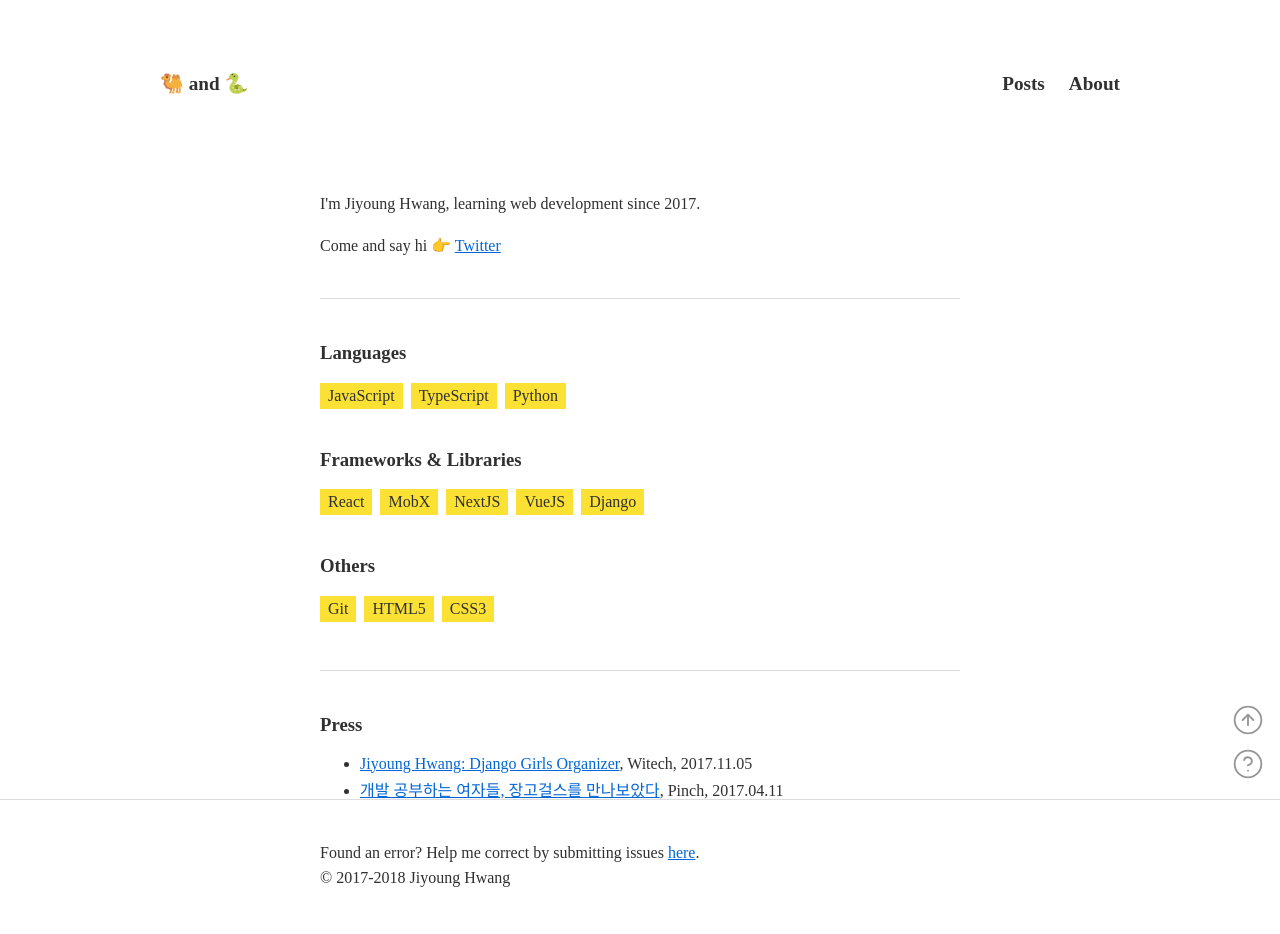
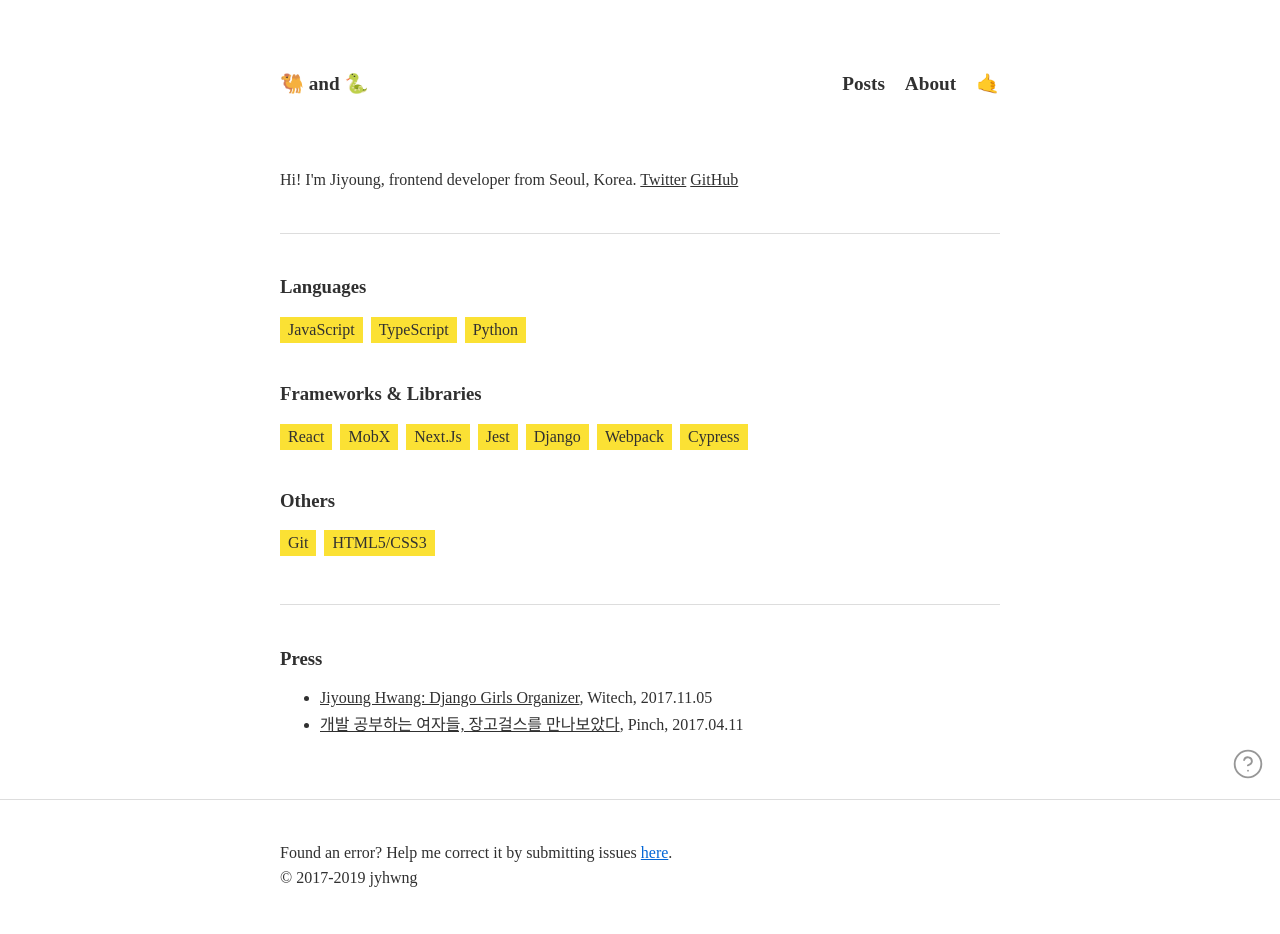
Before and after one commit to jyhwng/jyhwng.github.io, a Gatsby site: page /about in a window 1280 px wide. After the commit the page ends 895 px from the top, so only its background shows below. Built offline with nearby package versions, Linux system fonts and the light colour scheme; Gatsby itself is replaced by a stand-in of ours; a web font is replaced by a local one.

Commit message:
Fix/edit about page (#10)
* Edit max-width

* Change header to use position sticky

* Update about page

* Remove scroll to top button

* Create projects page

* Add project menu

* Edit dev command

* Add github link in about

```diff
--- a/package.json
+++ b/package.json
@@ -23,7 +23,7 @@
   "main": "n/a",
   "scripts": {
     "build": "rm -rf .cache && gatsby build",
-    "dev": "rm -rf .cache && gatsby develop",
+    "dev": "gatsby develop",
     "deploy": "rm -rf .cache && gatsby build && gh-pages -d public -b master"
   },
   "devDependencies": {
--- a/src/components/Container/index.js
+++ b/src/components/Container/index.js
@@ -1,12 +1,10 @@
-import React from 'react'
-import styled from 'styled-components'
+import React from "react";
+import styled from "styled-components";
 
-export const Container = ({children}) => (
-  <ContainerBase>{children}</ContainerBase>
-)
+export const Container = ({ children }) => <ContainerBase>{children}</ContainerBase>;
 
 const ContainerBase = styled.div`
-  max-width: 640px;
+  max-width: 720px;
   margin: 0 auto;
   width: 100%;
-`
+`;
--- /dev/null
+++ b/src/components/Emoji/index.js
@@ -0,0 +1,7 @@
+import React from "react";
+
+export const Emoji = ({ children }) => (
+  <span role="img" aria-labelledby="emoji">
+    {children}
+  </span>
+);
--- a/src/components/Footer/index.js
+++ b/src/components/Footer/index.js
@@ -11,39 +11,31 @@ export class Footer extends Component {
 
   render() {
     return (
-      <div>
+      <>
         <FooterBase isOpen={this.state.isOpen}>
           <Wrapper>
             <p>
-              Found an error? Help me correct by submitting issues{" "}
-              <a href="https://github.com/jyhwng/blog/" target="_blank" rel="noopener noreferrer">
+              Found an error? Help me correct it by submitting issues{" "}
+              <a
+                href="https://github.com/jyhwng/jyhwng.github.io"
+                target="_blank"
+                rel="noopener noreferrer"
+              >
                 here
-              </a>.
+              </a>
+              .
             </p>
-            <p>© 2017-2018 Jiyoung Hwang</p>
+            <p>© 2017-2019 jyhwng</p>
           </Wrapper>
         </FooterBase>
         <Button onClick={this.handleOpenFooter} />
-      </div>
+      </>
     );
   }
 }
 
 const Button = ({ onClick }) => (
   <ButtonWrapper>
-    <Anchor onClick={() => window.scroll({ top: 0, behavior: "smooth" })}>
-      <svg
-        viewBox="0 0 24 24"
-        fill="none"
-        strokeWidth="1.4"
-        strokeLinecap="round"
-        strokeLinejoin="round"
-      >
-        <circle cx="12" cy="12" r="10" />
-        <polyline points="16 12 12 8 8 12" />
-        <line x1="12" y1="16" x2="12" y2="8" />
-      </svg>
-    </Anchor>
     <Anchor onClick={onClick}>
       <svg
         viewBox="0 0 24 24"
@@ -61,9 +53,9 @@ const Button = ({ onClick }) => (
 );
 
 const FooterBase = styled.footer`
-  bottom: 0;
   left: 0;
   right: 0;
+  bottom: 0;
   position: fixed;
   background-color: #fff;
   border-top: 1px solid #ddd;
@@ -84,7 +76,7 @@ const FooterBase = styled.footer`
 `;
 
 const Wrapper = styled.div`
-  max-width: 640px;
+  max-width: 720px;
   margin: 0 auto;
   padding: 40px 0;
   p {
@@ -111,7 +103,4 @@ const Anchor = styled.a`
     stroke: #303030;
     fill: #fff;
   }
-  &:first-child {
-    margin-bottom: 8px;
-  }
 `;
--- a/src/components/Header/index.js
+++ b/src/components/Header/index.js
@@ -1,65 +1,75 @@
 import React from "react";
 import { Link } from "gatsby";
 import styled from "styled-components";
-import { media } from "../../utils/style.js";
 import { Menu } from "../Menu";
+import { Emoji } from "../Emoji";
 
 export class Header extends React.Component {
-  state = { isCollapsed: false }
+  state = { isCollapsed: false };
 
   collapseHeader = () => {
-    const navHeight = 22
-    const navPaddingTop = 72
+    const navHeight = 22;
+    const navPaddingTop = 72;
 
     if (window.scrollY > navHeight + navPaddingTop) {
-      this.setState({ isCollapsed: true })
+      this.setState({ isCollapsed: true });
     } else {
-      this.setState({ isCollapsed: false })
+      this.setState({ isCollapsed: false });
     }
-  }
+  };
 
   componentDidMount() {
-    window.addEventListener('scroll', this.collapseHeader)
+    window.addEventListener("scroll", this.collapseHeader);
   }
 
   componentWillUnmount() {
-    window.removeEventListener('scroll', this.collapseHeader)
-  }
-
-  renderNavOverlay = () => {
-    const { isCollapsed } = this.state
-    return (
-      <TitleOverlay isCollapsed={isCollapsed}>
-        <Nav>
-          <Title/>
-          <Menu/>
-        </Nav>
-      </TitleOverlay>
-    )
+    window.removeEventListener("scroll", this.collapseHeader);
   }
 
   render() {
-    const { isCollapsed } = this.state
+    const { isCollapsed } = this.state;
     return (
-      <Nav>
-        {this.renderNavOverlay()}
-        <Wrapper>
-          <Title/>
-          <Menu/>
-        </Wrapper>
-      </Nav>
-    )
+      <>
+        <div style={{ height: "56px" }} />
+        <Nav isCollapsed={isCollapsed}>
+          <Wrapper>
+            <Inner>
+              <Title />
+              <Menu />
+            </Inner>
+          </Wrapper>
+        </Nav>
+      </>
+    );
   }
 }
 
 const Title = () => (
   <Link to="/">
-    <span>🐫 and 🐍</span>
+    <span>
+      <Emoji>🐫</Emoji> and <Emoji>🐍</Emoji>
+    </span>
   </Link>
-)
+);
 
-const NavStyle = `
+const Wrapper = styled.div`
+  width: 100%;
+`;
+
+const Nav = styled.nav`
+  top: 0;
+  z-index: 1;
+  width: 100%;
+  position: sticky;
+  background-color: #fff;
+  ${props => props.isCollapsed && `border-bottom: 1px solid #ddd`};
+`;
+
+const Inner = styled.div`
   display: flex;
+  padding: 16px;
+  margin: 0 auto;
+  max-width: 720px;
   align-items: center;
   justify-content: space-between;
   a {
@@ -68,33 +78,4 @@ const NavStyle = `
     color: #303030;
     font-size: 1.2em;
   }
-`
-
-const Wrapper = styled.div`
-  width: 100%;
-  padding: 72px 0 56px 0;
-  ${media.tablet`padding: 48px 16px;`}
-  ${NavStyle}
-`
-
-const TitleOverlay = styled.div`
-  z-index: 1;
-  left: 0;
-  right: 0;
-  top: -150px;
-  padding: 16px;
-  position: fixed;
-  background-color: #fff;
-  transition: top 400ms cubic-bezier(0.075, 0.82, 0.165, 1);
-  border-bottom: 1px solid #ddd;
-  ${props => props.isCollapsed && `
-    top: 0;
-  `}
-`
-
-const Nav = styled.nav`
-  width: 100%;
-  margin: 0 auto;
-  max-width: 960px;
-  ${NavStyle}
-`
+`;
--- a/src/components/Menu/index.jsx
+++ b/src/components/Menu/index.jsx
@@ -1,33 +1,44 @@
 import React from "react";
 import { Link } from "gatsby";
 import styled from "styled-components";
+import { media } from "../../utils/style";
 
 const menus = [
-  {name: 'Posts', route: '/'},
-  {name: 'About', route: '/about'}
-]
+  { name: "Posts", route: "/" },
+  { name: "About", route: "/about" },
+  { name: "🤙", route: "/projects" }
+];
 
 export const Menu = () => (
   <Menus>
-    {menus.map((menu, index) =>
+    {menus.map((menu, index) => (
       <Li key={index}>
-        <Link to={menu.route}>
-        {menu.name}
-        </Link>
+        <Link to={menu.route}>{menu.name}</Link>
       </Li>
-    )}
+    ))}
   </Menus>
-)
+);
 
 const Menus = styled.ul`
+  margin: 0;
+  padding: 0;
   display: flex;
+  line-height: 1;
   list-style-type: none;
-  padding: 0;
-  margin: 0;
-`
+`;
 
 const Li = styled.li`
   & + & {
-    margin-left: 24px;
+    margin-left: 20px;
+    ${media.tablet`
+      margin-left: 16px;
+    }
+  `}
   }
-`
+  &:last-child {
+    transition: scale 0.2s cubic-bezier(0.23, 1, 0.32, 1);
+  }
+  &:last-child:hover {
+    transform: scale(1.2);
+  }
+`;
--- a/src/components/layouts/index.js
+++ b/src/components/layouts/index.js
@@ -1,4 +1,5 @@
 import React from "react";
+import styled from "styled-components";
 import Helmet from "react-helmet";
 import { Header } from "../Header";
 import { Footer } from "../Footer";
@@ -9,7 +10,11 @@ export const Layout = ({ children }) => (
   <>
     <Helmet title="Camels and Snakes" meta={[{ name: "jyhwng", content: "blog" }]} />
     <Header />
-    <>{children}</>
+    <Inner>{children}</Inner>
     <Footer />
   </>
 );
+
+const Inner = styled.div`
+  padding-top: 40px;
+`;
--- a/src/pages/about.js
+++ b/src/pages/about.js
@@ -6,19 +6,21 @@ import { withLayout } from "../utils/withLayout";
 
 const stack = {
   languages: ["JavaScript", "TypeScript", "Python"],
-  "frameworks & libraries": ["React", "MobX", "NextJS", "VueJS", "Django"],
-  others: ["Git", "HTML5", "CSS3"]
+  "frameworks & libraries": ["React", "MobX", "Next.js", "Jest", "Django", "Webpack", "Cypress"],
+  others: ["Git", "HTML5/CSS3"]
 };
 
 const About = () => (
   <Container>
     <Wrapper>
       <Section>
-        <p>I'm Jiyoung Hwang, learning web development since 2017.</p>
         <p>
-          Come and say hi 👉{" "}
-          <a href="https://twitter.com/@jyhwng" target="_blank">
+          Hi! I'm Jiyoung, frontend developer from Seoul, Korea.{" "}
+          <a href="https://twitter.com/@jyhwng" target="_blank" rel="noopener noreferrer">
             Twitter
+          </a>{" "}
+          <a href="https://github.com/jyhwng" target="_blank" rel="noopener noreferrer">
+            GitHub
           </a>
         </p>
       </Section>
@@ -37,6 +39,7 @@ const About = () => (
             <a
               href="https://wi-tech.org/2017/11/05/jiyoung-hwang-django-girls-organizer/"
               target="_blank"
+              rel="noopener noreferrer"
             >
               Jiyoung Hwang: Django Girls Organizer
             </a>, Witech, 2017.11.05
@@ -45,6 +48,7 @@ const About = () => (
             <a
               href="http://thepin.ch/techgear/m9qmfd/adela-branch-1"
               target="_blank"
+              rel="noopener noreferrer"
             >
               개발 공부하는 여자들, 장고걸스를 만나보았다
             </a>, Pinch, 2017.04.11
@@ -58,8 +62,8 @@ const About = () => (
 const Wrapper = styled.div`
   margin-bottom: 160px;
   ${media.tablet`
-        padding: 0 16px;
-    `};
+    padding: 0 16px;
+  `};
 `;
 
 const Column = styled.div`
@@ -67,9 +71,9 @@ const Column = styled.div`
 `;
 
 const Section = styled.section`
-  padding-top: 24px;
   margin-bottom: 40px;
   & + & {
+    padding-top: 24px;
     border-top: 1px solid #ddd;
   }
   li {
@@ -77,6 +81,9 @@ const Section = styled.section`
   }
   h3 {
     text-transform: capitalize;
+  }
+  a {
+    color: #303030;
   }
 `;
 
```
Also changed, not shown: src/components/Cards/index.js (+6 -8 lines), src/components/Project/index.js (added, +69 -0 lines), src/content/2017/2017-06-01-dangolgongjang/index.md (deleted, +0 -14 lines), src/content/2017/2017-11-01-repick/index.md (deleted, +0 -16 lines), src/pages/projects.js (added, +52 -0 lines).
